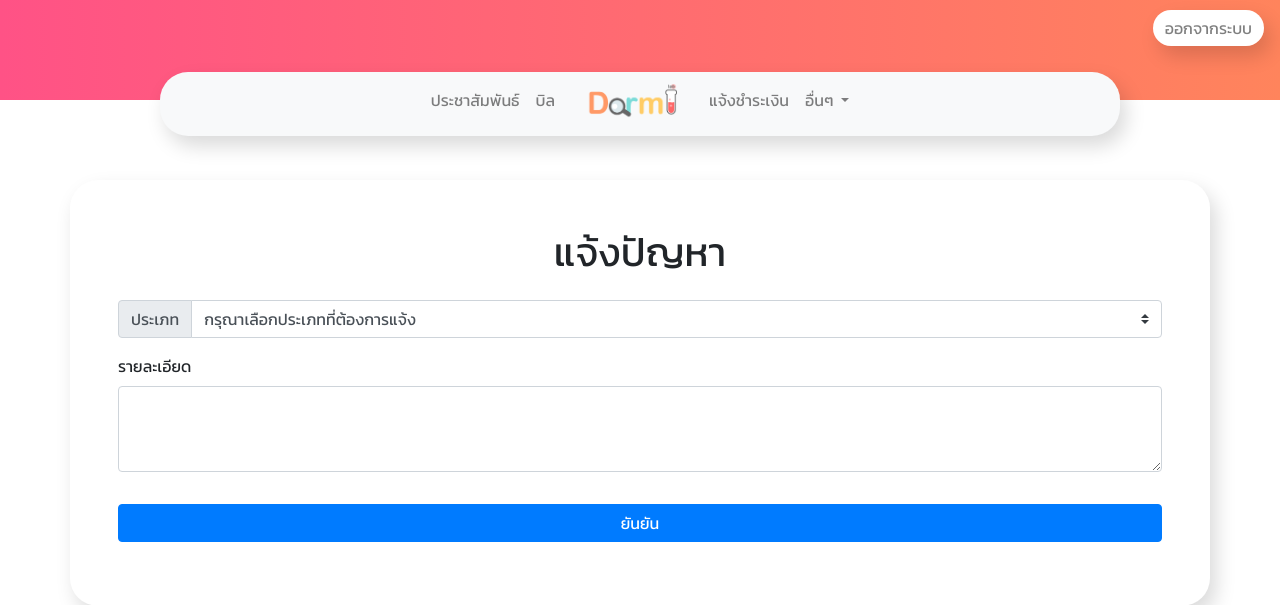
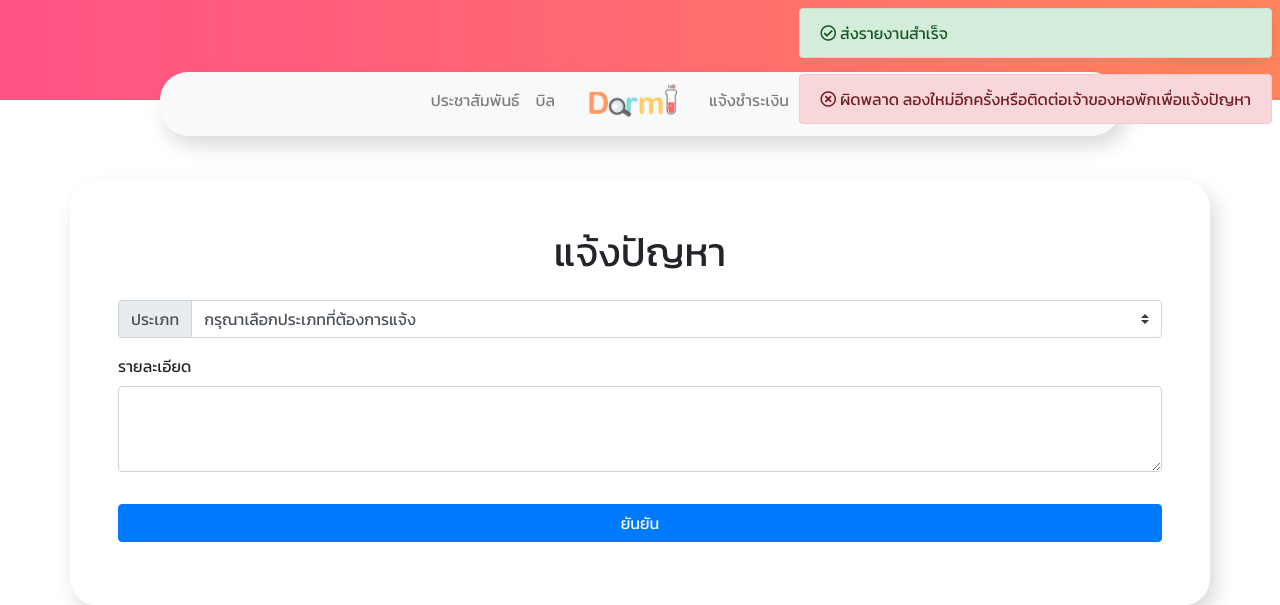
Before and after one commit to jacktnp/dormlab, a Django app: template management/templates/member/report.html in a window 1280 px wide. Shown: the top 605 px of the page. Run offline with Django 3.2, Linux system fonts and the light colour scheme; the template is opened without the code that fills it: values that come from a table or form of the project are taken from there, others are empty; some libraries are stand-ins or nearby versions.

Commit message:
:balloon: add new noti & redirect admin

```diff
--- a/management/static/css/koala.css
+++ b/management/static/css/koala.css
@@ -79,6 +79,16 @@ footer{
     text-decoration: none;
 }
 
+.noti{
+    position: absolute !important;
+    right: .5em !important;
+    top: .5em !important;
+}
+
+.z-index-100{
+    z-index: 100;
+}
+
 @media only screen and (max-width: 480px) {
     footer img{
         width: 100% !important;
--- a/management/templates/member/report.html
+++ b/management/templates/member/report.html
@@ -8,12 +8,24 @@
 
     <form method="POST" action="{%url 'user_report'%}">
         {%csrf_token%}
+
+        <!-- Notification -->
+        <div class="noti">
+            <div class="alert alert-success z-index-100" role="alert">
+                <i class="far fa-check-circle"></i> ส่งรายงานสำเร็จ
+            </div>
+            <div class="alert alert-danger z-index-100" role="alert">
+                <i class="far fa-times-circle"></i> ผิดพลาด ลองใหม่อีกครั้งหรือติดต่อเจ้าของหอพักเพื่อแจ้งปัญหา
+            </div>
+        </div>
+        <!-- / Notification -->
+
         <div class="input-group mb-3">
             <div class="input-group-prepend">
                 <label class="input-group-text" for="type">ประเภท</label>
             </div>
             <select name="u_select" class="custom-select" id="type">
-                    <option selected disabled>กรุณาเลือกประเภทที่ต้องการแจ้ง</option>
+                    <option selected readonly disabled>กรุณาเลือกประเภทที่ต้องการแจ้ง</option>
                     {% for report in report_typies%}
                     <option value="{{report.type_name}}">{{report.type_name}}</option>
                     {%endfor%}
--- a/management/views.py
+++ b/management/views.py
@@ -78,7 +78,10 @@ def user_home(request):
     print(dorm.dorm_name)
     context['dorm'] = dorm
 
-    return render(request, template_name='member/index.html', context=context)
+    if request.user.is_staff:
+        return redirect ('/admin')
+    else:
+        return render(request, template_name='member/index.html', context=context)
 
 
 @login_required
```
Also changed, not shown: management/templates/member/payment.html (+12 -0 lines).
